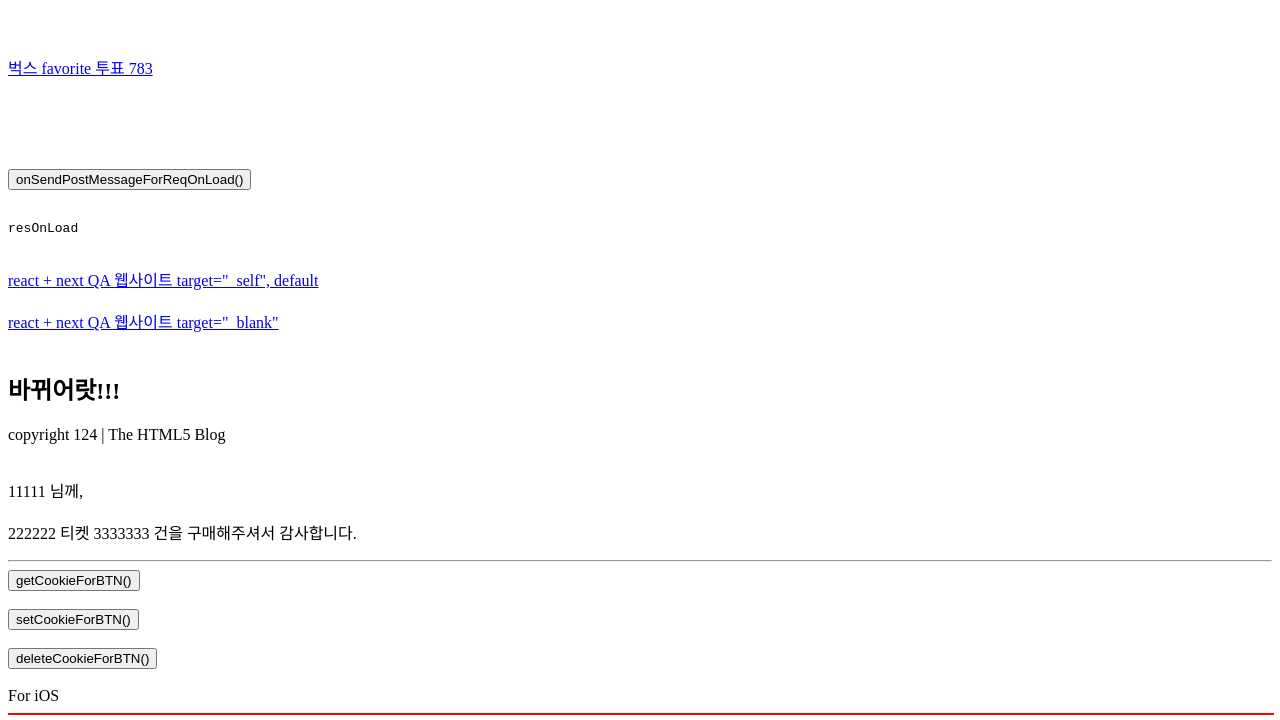
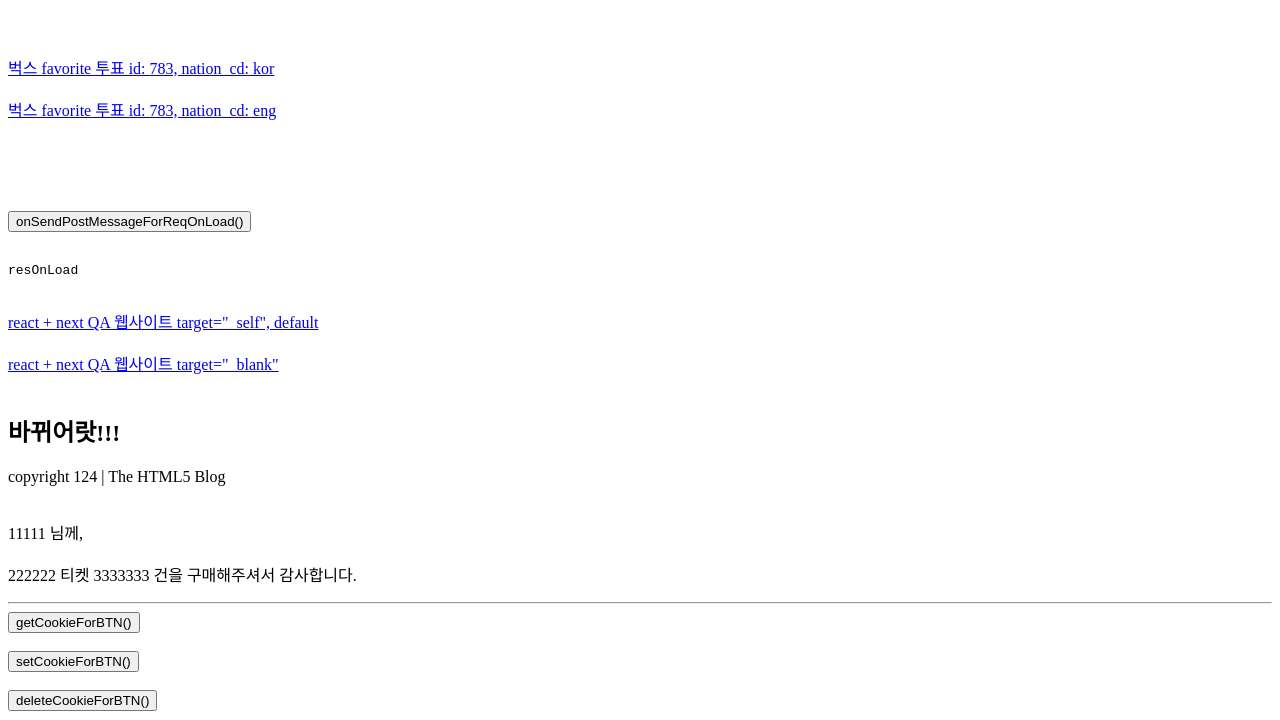
Before and after one commit to jinsangYoo/getherServer, a website: page index.html in a window 1280 px wide. Shown: the part 70-790 px from the top of the page. Drawn offline with nearby package versions, Linux system fonts and the light colour scheme.

```diff
--- a/index.html
+++ b/index.html
@@ -324,7 +324,8 @@
   <!-- <body> -->
     <h1>진상 로컬 index page!!</h1>
     <br><br>
-    <a href="bugs3://app/favorite/vote?id=783&nation_cd=KOR" target="_self">벅스 favorite 투표 783</a><br /><br />
+    <a href="bugs3://app/favorite/vote?id=783&nation_cd=kor" target="_self">벅스 favorite 투표 id: 783, nation_cd: kor</a><br /><br />
+    <a href="bugs3://app/favorite/vote?id=783&nation_cd=eng" target="_self">벅스 favorite 투표 id: 783, nation_cd: eng</a><br /><br />
     <br><br><br><br>
     <button onclick="onSendPostMessageForReqOnLoad()">onSendPostMessageForReqOnLoad()</button><br><br>
     <pre id="resOnLoad">resOnLoad</pre>
```
